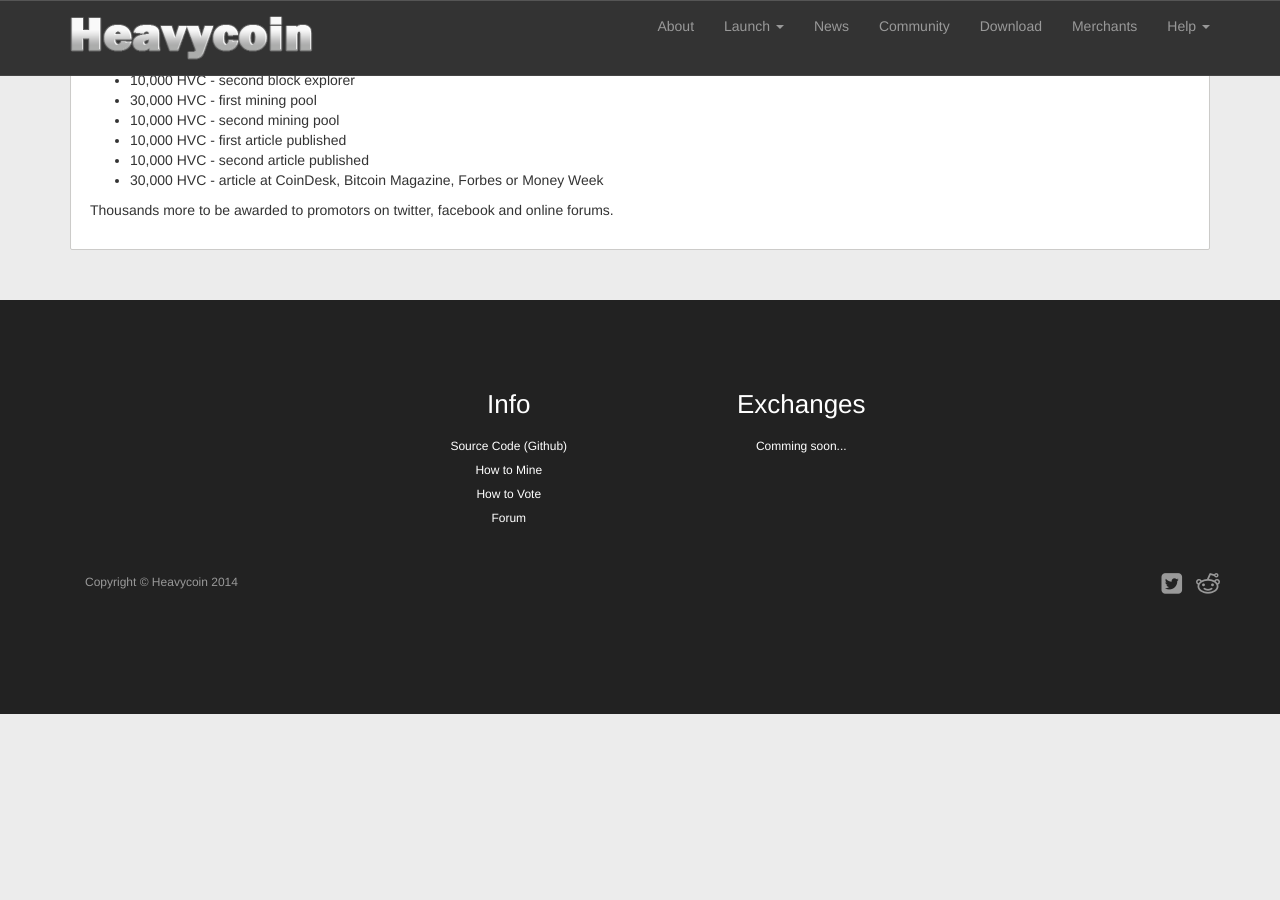
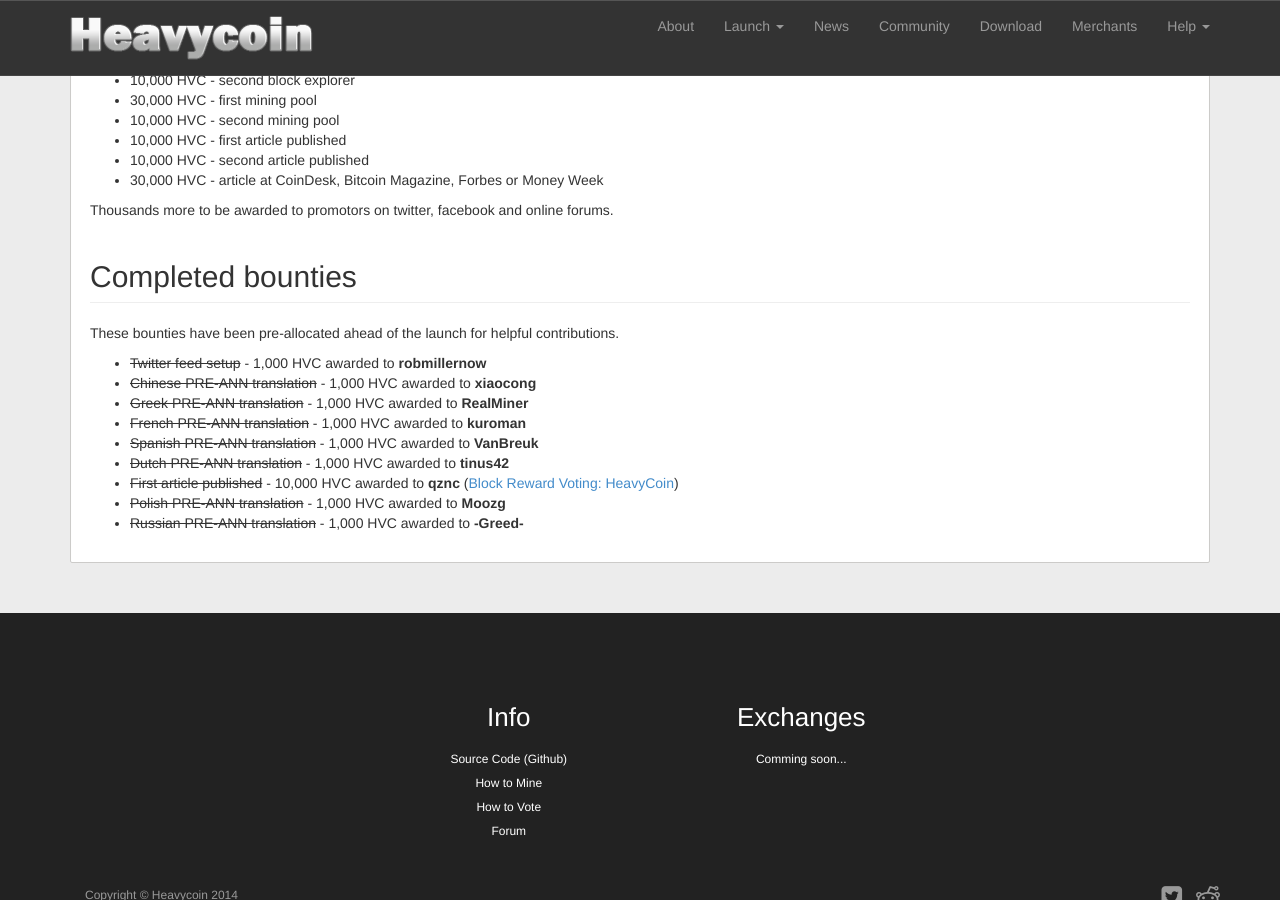
Before and after one commit to heavycoin/heavycoin.github.io, a Jekyll site: the page built from launch.html, in a window 1280 px wide and 900 px high, scrolled down 3470 px. Built offline with Jekyll 4.4.1, drawn with Linux system fonts in a browser that asks for light colours; Markdown is read by kramdown in place of the engine named in the settings; before the commit the page ends 4184 px from its top, so only the background shows below that.

Commit message:
Added completed bounties

```diff
--- a/code-sample.html
+++ b/code-sample.html
@@ -10,7 +10,7 @@
         <h2 class="page-header" >Code sample</h2>
 
         <p>
-          Here is a code sample, showing how Heavycoin calculates the
+          Here is a code sample showing how Heavycoin calculates the
           block reward based on decentralized voting.  It iterates
           back over the blockchain and averages the votes.  The
           variable nBlockRewardVoteSpan is the number of blocks to go
--- a/launch.html
+++ b/launch.html
@@ -271,5 +271,21 @@
     Thousands more to be awarded to promotors on twitter, facebook and
     online forums.
     </p>
+
+    <h2 class="page-header">Completed bounties</h2>
+    <p>
+      These bounties have been pre-allocated ahead of the launch for helpful contributions.
+    </p>
+    <ul>
+      <li><strike>Twitter feed setup</strike> - 1,000 HVC awarded to <strong>robmillernow</strong></li>
+      <li><strike>Chinese PRE-ANN translation</strike> - 1,000 HVC awarded to <strong>xiaocong</strong></li>
+      <li><strike>Greek PRE-ANN translation</strike> - 1,000 HVC awarded to <strong>RealMiner</strong></li>
+      <li><strike>French PRE-ANN translation</strike> - 1,000 HVC awarded to <strong>kuroman</strong></li>
+      <li><strike>Spanish PRE-ANN translation</strike> - 1,000 HVC awarded to <strong>VanBreuk</strong></li>
+      <li><strike>Dutch PRE-ANN translation</strike> - 1,000 HVC awarded to <strong>tinus42</strong></li>
+      <li><strike>First article published</strike> - 10,000 HVC awarded to <strong>qznc</strong> (<a href="http://cryptofrenzy.wordpress.com/2014/02/24/block-reward-voting-heavycoin/">Block Reward Voting: HeavyCoin</a>)</li>
+      <li><strike>Polish PRE-ANN translation</strike> - 1,000 HVC awarded to <strong>Moozg</strong></li>
+      <li><strike>Russian PRE-ANN translation</strike> - 1,000 HVC awarded to <strong>-Greed-</strong></li>
+    </ul>
   </div>
 </div>
```
